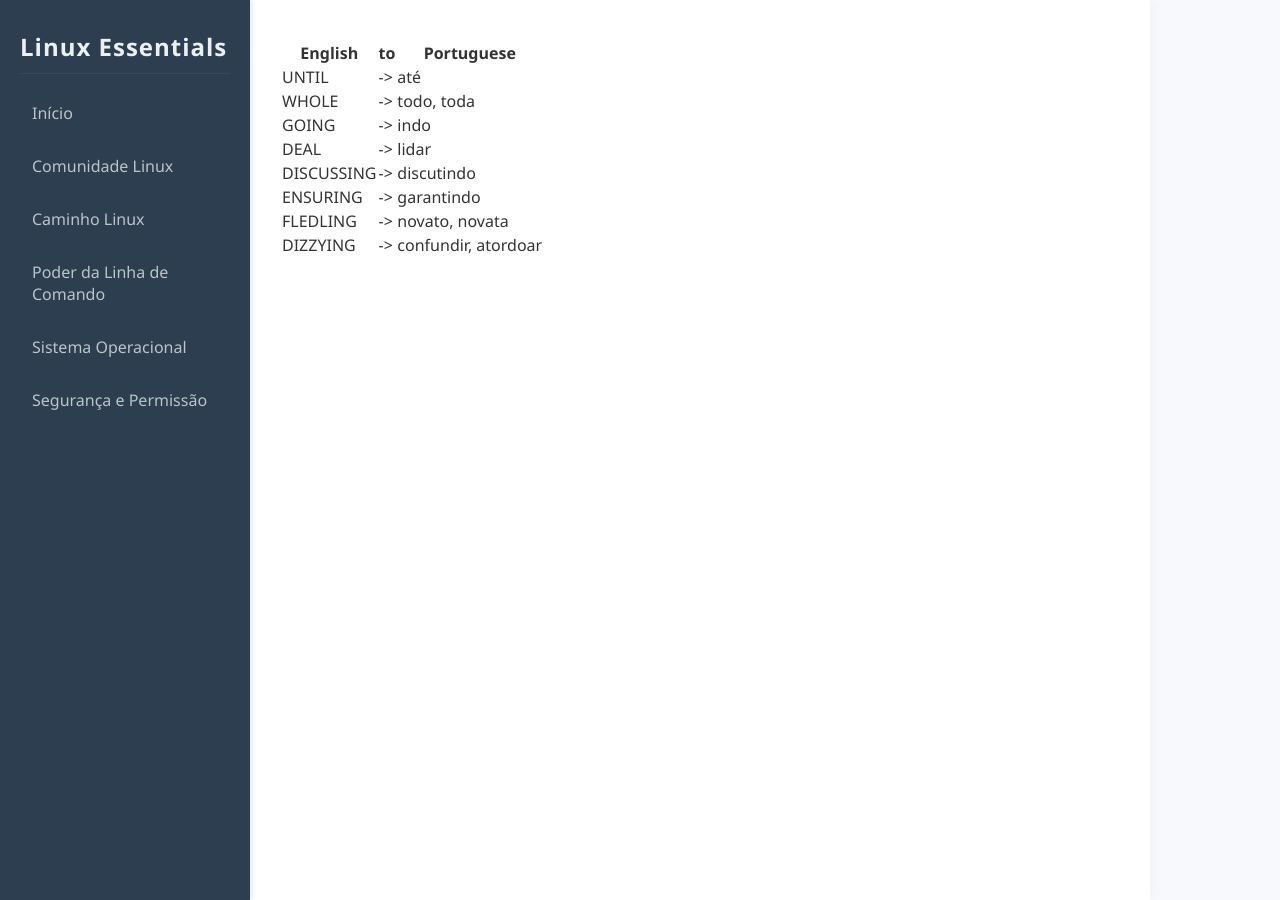
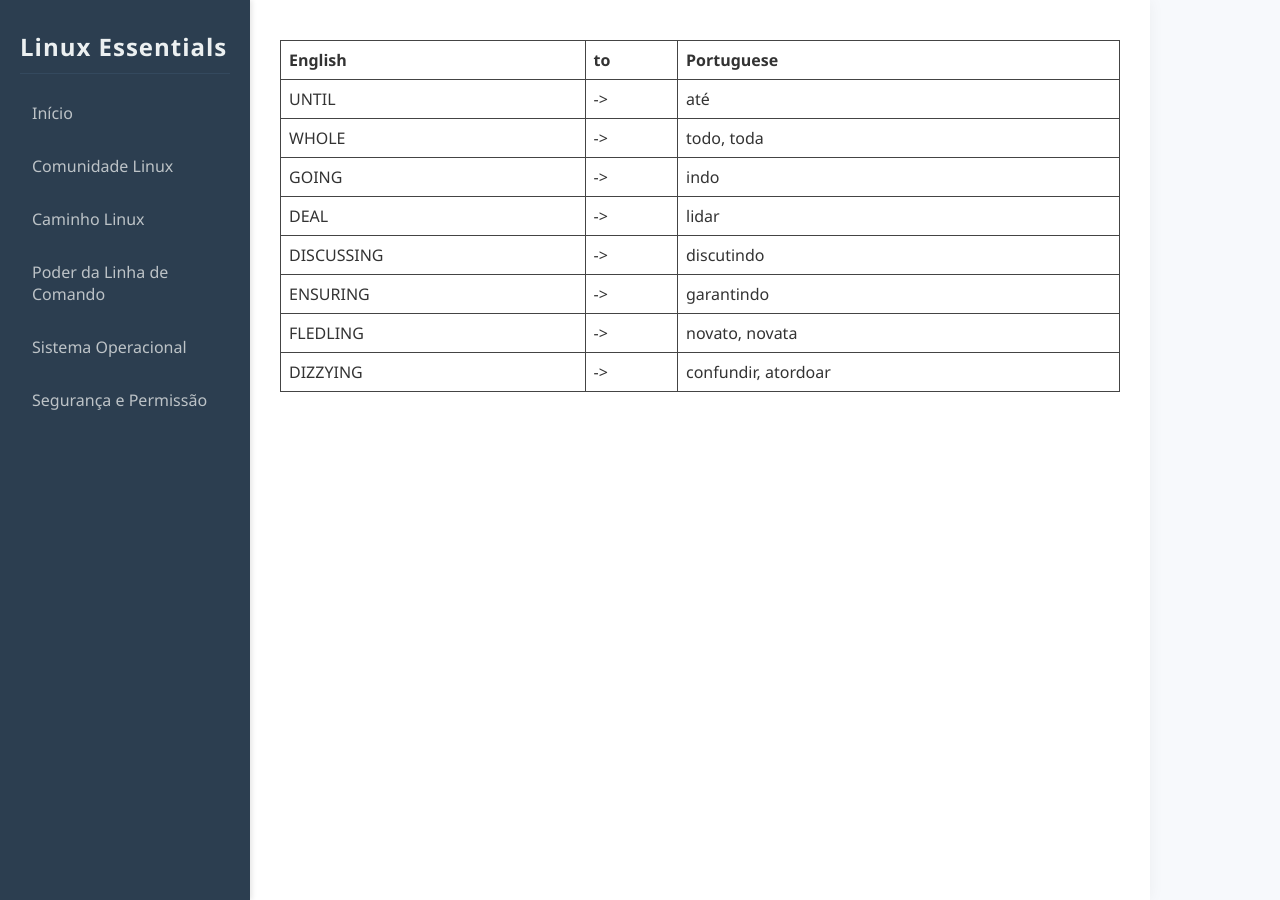
Before and after one commit to jocelinoFG017/linux-essentials, a Jekyll site: the page built from 05-materiais-complementares/english-words.md, in a window 1280 px wide and 900 px high. Built offline with Jekyll 4.4.1, drawn with Linux system fonts in a browser that asks for light colours; our own code applies the rules of GitHub Pages for plain Markdown files; some of the changed text lies outside the part shown.

Commit message:
feat: adiciona krandown e estilo para tabelas

```diff
--- a/_config.yml
+++ b/_config.yml
@@ -2,4 +2,7 @@
 theme: minima
 baseurl: "/linux-essentials"
 permalink: pretty
-github_pages_version: 0.11
+kramdown:
+  input: GFM
+  hard_wrap: true
+github_pages_version: 0.12
--- a/_layouts/default.html
+++ b/_layouts/default.html
@@ -11,7 +11,7 @@
     <nav class="sidebar">
       <h2>Linux Essentials</h2>
       <ul>
-        <li><a href="/">Início</a></li>
+        <li><a href="{{ '/' | relative_url }}">Início</a></li>
         <li><a href="{{ '/01-book-lpi/Topico-01-Comunidade-Linux/' | relative_url }}">Comunidade Linux</a></li>
         <li><a href="{{ '/01-book-lpi/Topico-02-Caminho-Linux/' | relative_url }}">Caminho Linux</a></li>
         <li><a href="{{ '/01-book-lpi/Topico-03-Poder-da-Linha-de-Comando/' | relative_url }}">Poder da Linha de Comando</a></li>
--- a/assets/css/style.css
+++ b/assets/css/style.css
@@ -85,3 +85,18 @@
     margin-left: 0;
   }
 }
+
+table {
+  border-collapse: collapse;
+  width: 100%;
+  margin-bottom: 1em;
+}
+
+table, th, td {
+  border: 1px solid #444;
+}
+
+th, td {
+  padding: 8px;
+  text-align: left;
+}
```
